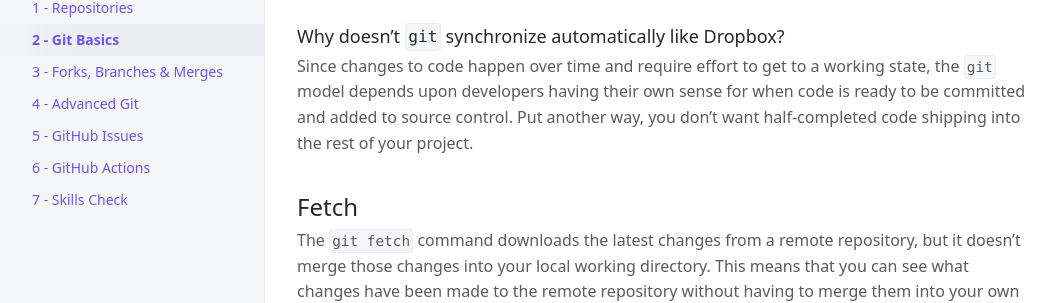
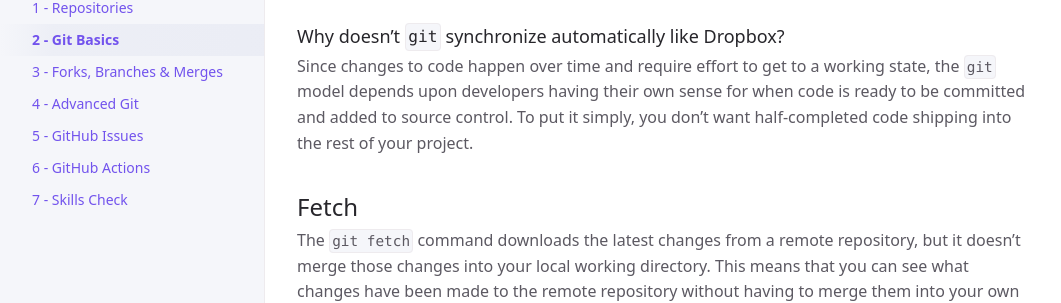
Before and after one commit to UVADS/git-basics, a Jekyll site: the page built from docs/basics.md, in a window 1280 px wide and 900 px high, scrolled down 4478 px. Shown: the part 180-483 px from the top of the window, without its empty margins (107-1168 px from the left). Built offline with Jekyll 4.4.1, drawn with Linux system fonts in a browser that asks for light colours; cached includes are drawn as plain includes; some of the changed text lies outside the part shown.

```diff
--- a/docs/basics.md
+++ b/docs/basics.md
@@ -164,7 +164,7 @@ Ultimately, good team communication matters the most in this environment.
 
 ### Why doesn't `git` synchronize automatically like Dropbox?
 
-Since changes to code happen over time and require effort to get to a working state, the `git` model depends upon developers having their own sense for when code is ready to be committed and added to source control. Put another way, you don't want half-completed code shipping into the rest of your project.
+Since changes to code happen over time and require effort to get to a working state, the `git` model depends upon developers having their own sense for when code is ready to be committed and added to source control. To put it simply, you don't want half-completed code shipping into the rest of your project.
 
 ## Fetch
 
```
Also changed, not shown: other parts of docs/basics.md (+1 -1 lines), docs/advanced.md (+17 -0 lines).
